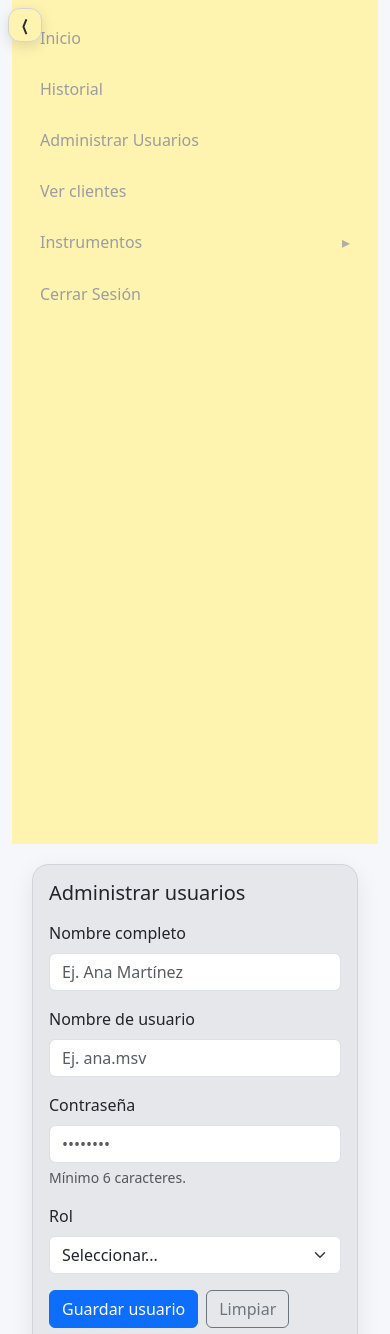
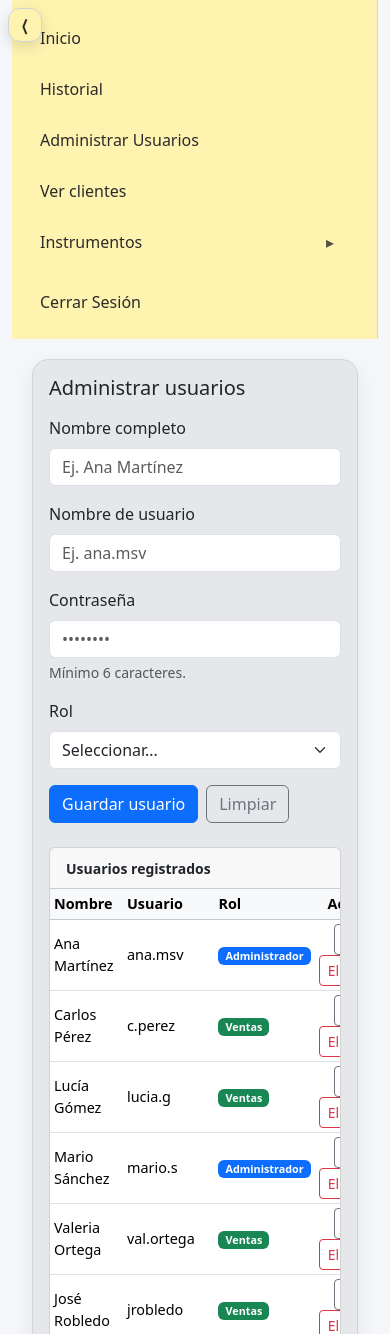
Before and after one commit to FASC4/ISW, a PHP site: page /ad_usuarios.html in a window 390 px wide. Shown: the top 1334 px of the page. Run offline with PHP 8.4, Linux system fonts and the light colour scheme.

Commit message:
Update style.css

```diff
--- a/style.css
+++ b/style.css
@@ -6,10 +6,29 @@
 
 body {
   background: #f6f7fb;
+  /* 👈 importante: que el body permita scroll general solo del contenido principal */
+  min-height: 100vh;
+  overflow-x: hidden;
 }
 
+/* ===== Layout general ===== */
 .layout {
   min-height: 100vh;
+  display: block; /* Bootstrap ya maneja el grid con .row, no lo rompemos */
+  position: relative;
+}
+
+/* 👇 aseguramos que la fila que contiene sidebar + main ocupe toda la altura */
+.layout > .row {
+  min-height: 100vh; /* 👈 cambio */
+  flex-wrap: nowrap; /* 👈 evita que sidebar y main salten de fila en desktop */
+}
+
+/* En pantallas muy chicas sí permitimos wrap normal para que sidebar pueda ocupar toda la pantalla arriba */
+@media (max-width: 576px) {
+  .layout > .row {
+    flex-wrap: wrap; /* 👈 mobile fallback */
+  }
 }
 
 /* ===== Sidebar ===== */
@@ -20,32 +39,42 @@ body {
   position: sticky;
   top: 0;
   padding: 1rem;
+  border-right: 1px solid #d1d5db; /* 👈 borde para separar visualmente */
+  box-sizing: border-box;
+
+  display: flex;            /* 👈 para manejar el scroll interno bonito */
+  flex-direction: column;
+  max-height: 100vh;        /* 👈 asegura altura pantalla */
+  overflow-y: auto;         /* 👈 si hay muchos links, hace scroll sólo dentro de la barra */
+  overflow-x: hidden;
+  scrollbar-gutter: stable; /* 👈 evita salto cuando aparece scroll */
 }
 
 /* Links y botones */
 .sidebar .nav-link,
 .sidebar .btn-toggle {
-  color: #9b9da0;
+  color: #2b2b2b; /* más contraste que #9b9da0 para accesibilidad */
   border-radius: 0.6rem;
   padding: 0.6rem 0.75rem;
   font-weight: 500;
   display: block;
   text-decoration: none;
   transition: background 0.2s;
+  width: 100%;
+  text-align: left;
+  background: transparent;
+  border: 0;
 }
 
 /* Hover */
 .sidebar .nav-link:hover,
 .sidebar .btn-toggle:hover {
   background: var(--sidebar-hover);
+  color: #000;
 }
 
 /* Botones de colapso */
 .btn-toggle {
-  background: transparent;
-  width: 100%;
-  text-align: left;
-  border: 0;
   cursor: pointer;
   position: relative;
 }
@@ -57,7 +86,6 @@ body {
   transition: transform 0.2s ease;
   opacity: 0.8;
 }
-
 .btn-toggle[aria-expanded="true"]::after {
   transform: rotate(90deg);
 }
@@ -65,30 +93,40 @@ body {
 /* Submenú */
 .submenu .nav-link {
   padding-left: 2rem;
+  font-size: 0.95rem;
 }
 
 /* ===== Panel derecho ===== */
 .content-wrap {
   padding: 1.25rem;
+  background: transparent;
+  min-height: 100vh;
+  overflow-x: hidden;
+  /* 👇 este es el que realmente va a scrollear en desktop */
+  overflow-y: auto; /* 👈 cambio clave */
+  max-height: 100vh; /* pantalla completa */
+  box-sizing: border-box;
 }
 
+/* Contenido interno (tarjeta gris) */
 .content {
   background: var(--content-bg);
   border: 1px solid #d1d5db;
   border-radius: 1rem;
   box-shadow: 0 8px 24px rgba(0, 0, 0, 0.08);
   padding: 1.25rem;
+  min-height: calc(100vh - 2.5rem); /* para que visualmente llene, pero deje margen interior */
 }
 
 /* ===== Sidebar colapsable (todas las versiones) ===== */
-.layout { position: relative; }
 
 /* Transiciones suaves */
-.sidebar, .content-wrap {
+.sidebar,
+.content-wrap {
   transition: all .25s ease;
 }
 
-/* Al colapsar, el sidebar ocupa 0 y el contenido se expande al 100% */
+/* Estado colapsado */
 .layout.collapsed .sidebar {
   flex: 0 0 0 !important;
   max-width: 0 !important;
@@ -96,19 +134,33 @@ body {
   overflow: hidden;
   border: 0;
 }
+
+/* Cuando colapsa, el main ocupa todo el ancho */
 .layout.collapsed .content-wrap {
   flex: 0 0 100% !important;
   max-width: 100% !important;
 }
 
-/* Botón flotante para colapsar/expandir */
+/* 👇 Bootstrap usa columnas con max-width y flex-basis;
+   Forzamos que las columnas respondan al colapso:
+*/
+.layout.collapsed .sidebar[class*="col-"] {
+  flex: 0 0 0 !important;
+  max-width: 0 !important;
+}
+.layout.collapsed .content-wrap[class*="col-"] {
+  flex: 1 1 auto !important;
+  max-width: 100% !important;
+}
+
+/* ===== Botón flotante para colapsar/expandir ===== */
 .sidebar-toggle{
   position: fixed;         /* siempre visible */
   left: .5rem;
   top: .75rem;
   z-index: 1100;
   background: var(--sidebar-bg);
-  color: #2b2b2b;          /* ajusta según tu paleta */
+  color: #2b2b2b;
   border: 1px solid #d1d5db;
   border-radius: .75rem;
   width: 36px;
@@ -130,9 +182,7 @@ body {
   transform: translateY(0);
 }
 
-/* Cuando está colapsado puedes mover un poquito el botón si quieres
-   (opcional, comentado por defecto) */
-/*
+/* Opcional: mover un poquito el botón cuando está colapsado
 .layout.collapsed .sidebar-toggle{
   left: .5rem;
 }
@@ -147,8 +197,36 @@ body {
     height: 34px;
     line-height: 32px;
   }
+
+  /* En móvil no queremos forzar sticky 100vh porque el sidebar suele ocupar toda la pantalla primero */
+  .sidebar {
+    position: relative;         /* 👈 cambio en móvil */
+    max-height: none;
+    min-height: auto;
+    overflow-y: visible;
+    border-right: 1px solid #d1d5db;
+  }
+
+  .content-wrap {
+    max-height: none;
+    overflow-y: visible;
+    min-height: auto;
+  }
+
+  .layout > .row {
+    flex-wrap: wrap;            /* asegurado también aquí */
+  }
 }
 
-.inst-row .qty-col { flex:0 0 auto; width:90px; }
-.inst-row .trash-col { flex:0 0 auto; width:55px; } /* botón a la derecha */
-.inst-row .inst-cantidad { text-align:center; }
+/* ===== Ajustes tabla de instrumentos dinámica ===== */
+.inst-row .qty-col {
+  flex:0 0 auto;
+  width:90px;
+}
+.inst-row .trash-col {
+  flex:0 0 auto;
+  width:55px; /* botón a la derecha */
+}
+.inst-row .inst-cantidad {
+  text-align:center;
+}
```
